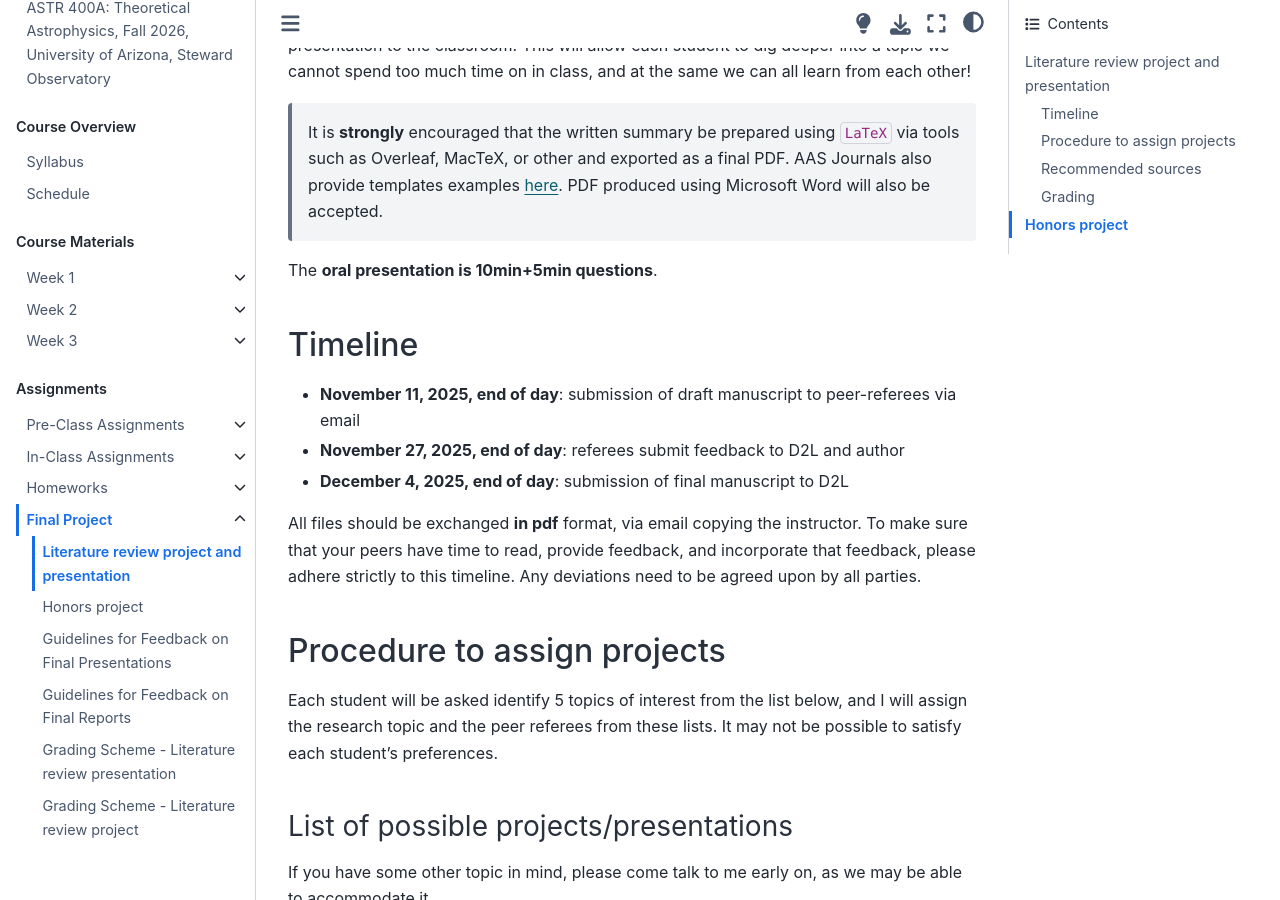
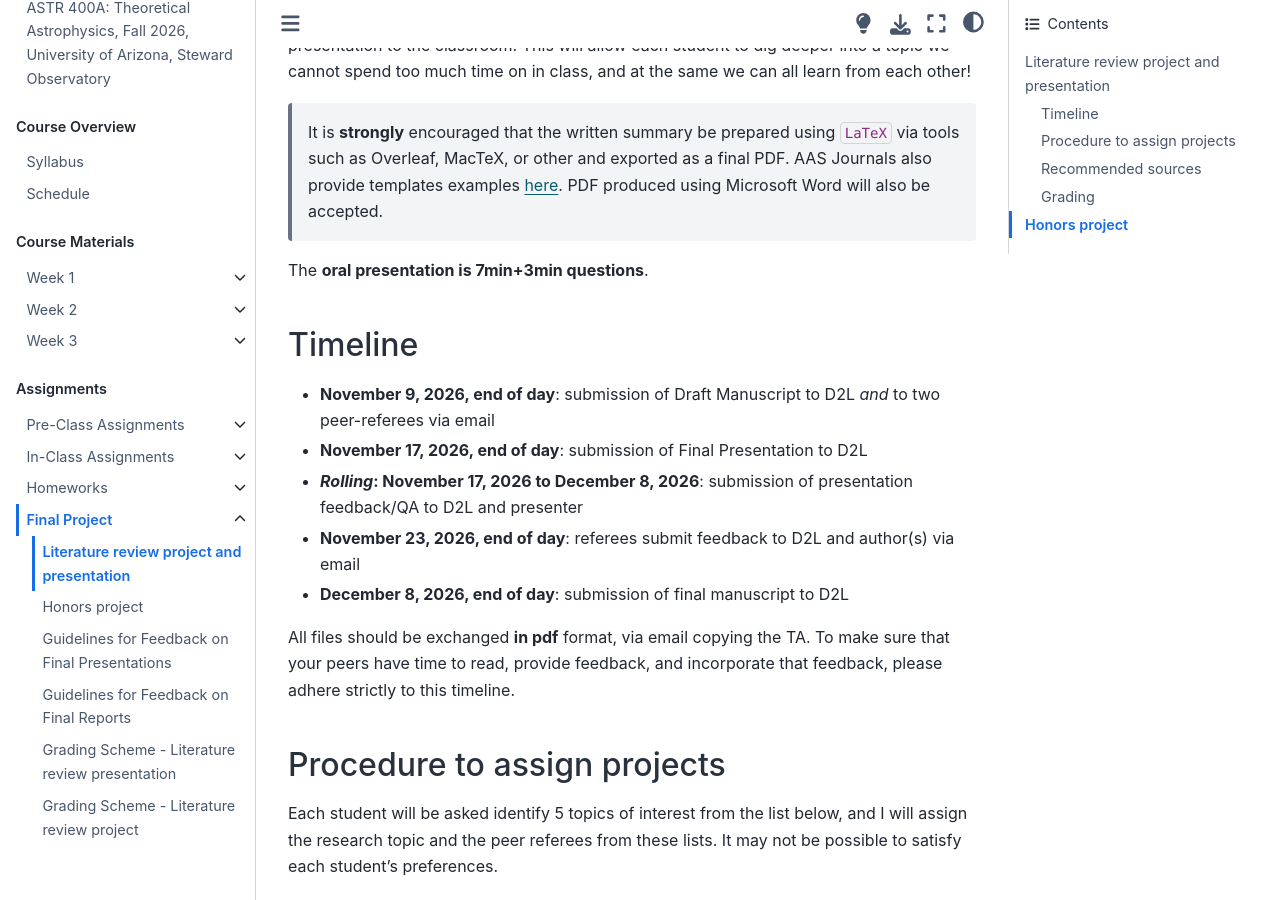
Before and after one commit to carlnotsagan/ast400a, a Jupyter Book: the page built from assignments/projects.md, in a window 1280 px wide and 900 px high, scrolled down 476 px. Built offline with Jupyter Book 1.0.4 settings and Sphinx 7.4.7 and the Sphinx Book theme 1.1.4, drawn with Linux system fonts in a browser that asks for light colours; pages that are not in the unit, such as notebooks, are missing from menus; some of the changed text lies outside the part shown.

Commit message:
modify final project

```diff
--- a/assignments/projects.md
+++ b/assignments/projects.md
@@ -21,21 +21,23 @@ much time on in class, and at the same we can all learn from each other!
 
 > It is **strongly** encouraged that the written summary be prepared using `LaTeX` via tools such as Overleaf, MacTeX, or other and exported as a final PDF. AAS Journals also provide templates examples [here](https://journals.aas.org/aastex-package-for-manuscript-preparation/). PDF produced using Microsoft Word will also be accepted.
 
-The **oral presentation is 10min+5min questions**.
+The **oral presentation is 7min+3min questions**.
 
 ## Timeline
 
--   **November 11, 2025, end of day**: submission of draft manuscript to
+-   **November 9, 2026, end of day**: submission of Draft Manuscript to D2L _and_ to two
     peer-referees via email
--   **November 27, 2025, end of day**: referees submit feedback to D2L and author
--   **December 4, 2025, end of day**: submission of final manuscript to D2L
+-   **November 17, 2026, end of day**: submission of Final Presentation to D2L
+-   **_Rolling_: November 17, 2026 to December 8, 2026**: submission of presentation feedback/QA to D2L and presenter
+-   **November 23, 2026, end of day**: referees submit feedback to D2L and author(s) via email
+-   **December 8, 2026, end of day**: submission of final manuscript to D2L
 
 
 
-All files should be exchanged **in pdf** format, via email copying the
-instructor. To make sure that your peers have time to read, provide
+All files should be exchanged **in pdf** format, via email copying the TA.
+To make sure that your peers have time to read, provide
 feedback, and incorporate that feedback, please adhere strictly to this
-timeline. Any deviations need to be agreed upon by all parties.
+timeline.
 
 ## Procedure to assign projects
 
@@ -122,9 +124,11 @@ grading.
 
 The breakdown of the project/presentation grade is as follows (in % of final grade):
 
--   12% for the oral presentation and 8% for presentation feedback/QA
--   16% for the written report
--   4% from how you provide feedback to others on their draft final reports
+-   **(4%)** [draft of final project report](https://carlnotsagan.github.io/ast400a/assignments/project_report_grading_rubric.html)
+-   **8%** for the [oral presentation](https://carlnotsagan.github.io/ast400a/assignments/project_presentation_grading_rubric.html)
+-   **(4% each, two total)** [feedback to others on their draft final reports](https://carlnotsagan.github.io/ast400a/assignments/feedback_on_final_reports.html)
+-   **4%** for [presentation feedback/QA](https://carlnotsagan.github.io/ast400a/assignments/feedback_on_final_presentations.html)
+-   **16%** for the [final written report](https://carlnotsagan.github.io/ast400a/assignments/project_report_grading_rubric.html)
 
 
 **N.B.**: Regardless of the quantitative weight of each portion towards
```
Also changed, not shown: assignments/feedback_on_final_presentations.md (+23 -7 lines), assignments/feedback_on_final_reports.md (+3 -3 lines), assignments/project_presentation_grading_rubric.md (+8 -6 lines), assignments/project_report_grading_rubric.md (+1 -1 lines), schedule.md (+5 -5 lines).
